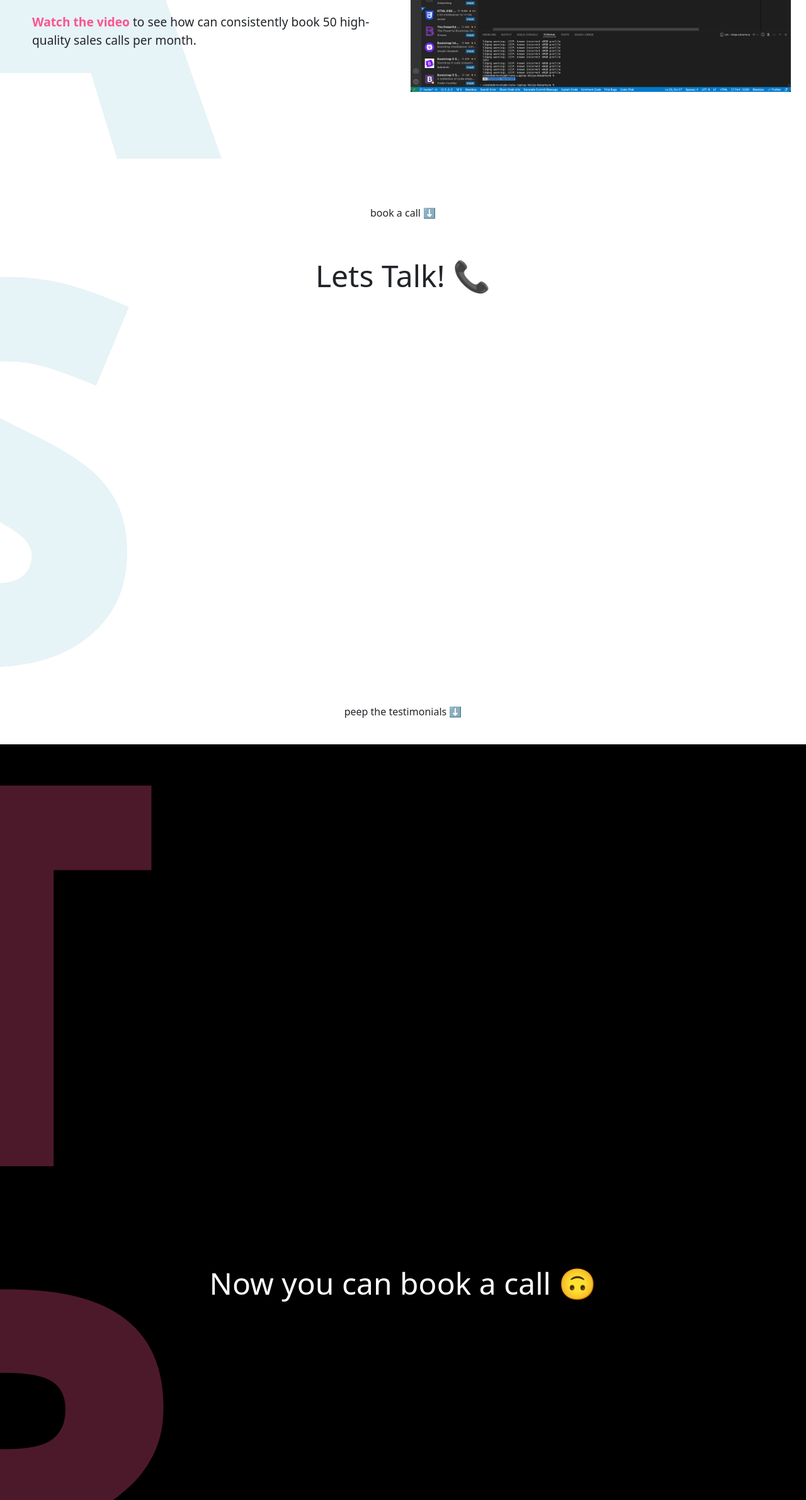
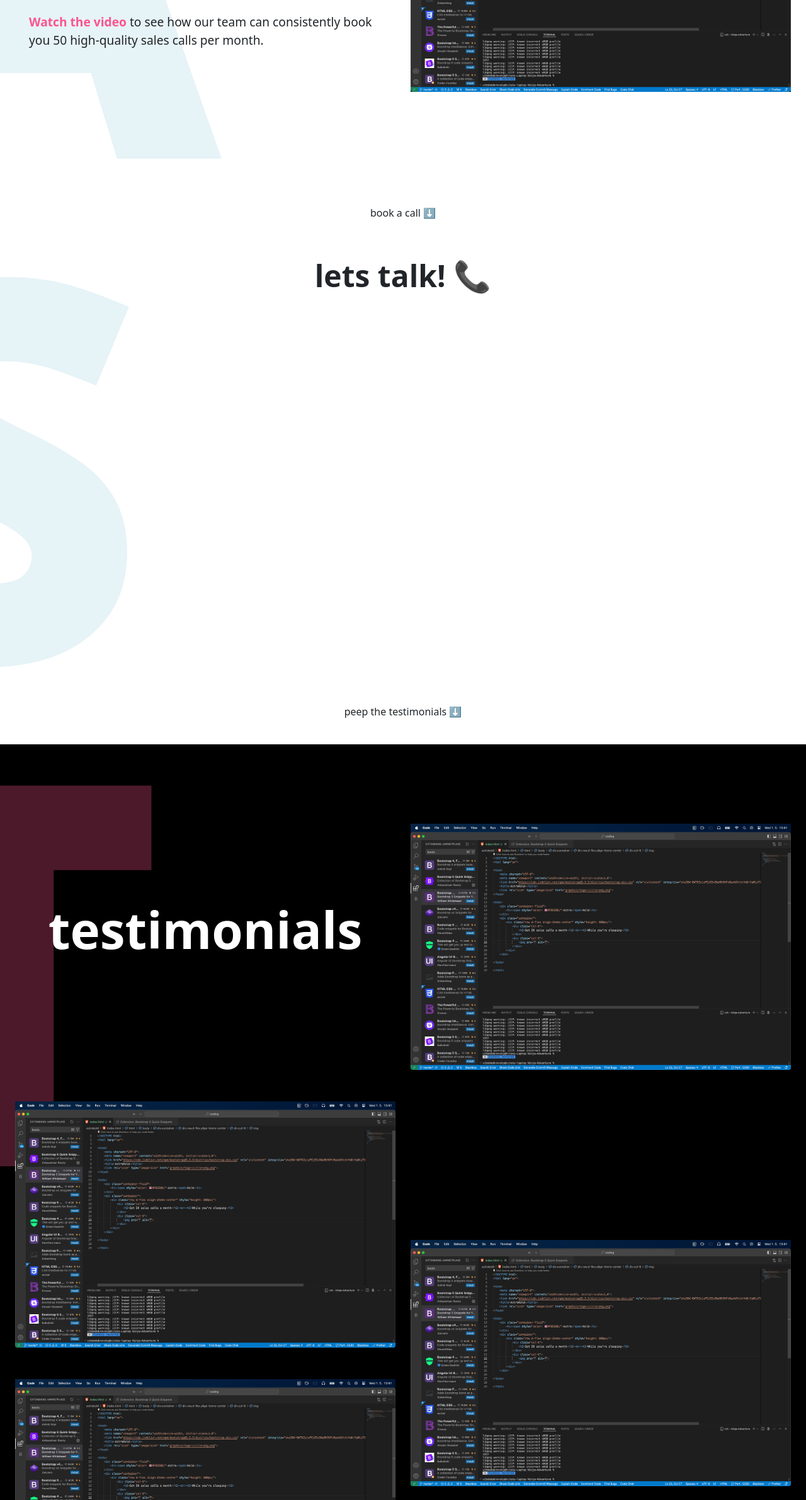
Before and after one commit to dantevee/astrakold-websites, a plain HTML site: page index.html in a window 1280 px wide. Shown: the part 418-2800 px from the top of the page at 63% size. Drawn offline with nearby package versions, Linux system fonts and the light colour scheme; a script that the page names is missing.

Commit message:
testimonials section

```diff
--- a/index.html
+++ b/index.html
@@ -16,22 +16,22 @@
 
     <div class="container-fluid section">
         <p class="letter">A</p>
-        <h1 style="height: 5%; text-align: center; font-weight: 700;"><span style="color: #FB558D;">Astra</span>Kold</h1>
+        <h1 style="height: 5%; text-align: center; font-weight: 700; font-size: 2rem;"><span style="color: #FB558D; font-weight: 800;">Astra</span>Kold</h1>
 
         <div class="container-fluid" style="height: 80%;">
             <div class="row d-flexi align-items-center h-100 justify-content-center">
                 <div class="col d-flex justify-content-center align-items-center">
-                    <div style="width: 550px;">
-                        <h2 style="font-size: 3rem; margin: 0; font-weight: 500;">Get <span style="color: #FB558D;">50</span> sales calls
+                    <div style="width: 560px;">
+                        <h2 style="font-size: 3rem; margin: 0; font-weight: 500;">Get <span style="color: #FB558D;font-weight: 600;">50</span> sales calls
                             a month</h2><br>
                         <h3 style="font-size: 2rem; font-weight: 500;">While you're sleeping 😴</h3>
                         <p style="font-size: 1.2rem; margin-top: 2em; font-weight: 500;"><span style="color: #FB558D;"><strong>Watch the
-                                    video</strong></span> to see how can consistently book 50 high-quality sales calls
+                                    video</strong></span> to see how our team can consistently book you 50 high-quality sales calls
                             per month.</p>
                     </div>
                 </div>
                 <div class="col d-flex justify-content-center align-items-center">
-                    <img class="mainvid" src="graphics/temp.png" alt="temp">
+                    <img class="mainvid" src="graphics/temp.png" alt="about-video">
                 </div>
             </div>
         </div>
@@ -46,7 +46,7 @@
     <div class="container-fluid section">
         <p class="letter">S</p>
         <div class="container d-flex justify-content-center align-items-center" style="height: 15%;">
-            <h2 class="h1" style="font-size: 3rem;">Lets Talk! 📞</h2>
+            <h2 class="h1" style="font-size: 3rem; font-weight: 800;">lets talk! 📞</h2>
         </div>
         <div class="container" style="height: 70%;">
             <!-- Calendly inline widget begin -->
@@ -60,11 +60,36 @@
             <p>peep the testimonials ⬇️</p>
         </div>
     </div>
-
     <!-- TESTIMONIALS SECTION --------------------------------------------------------------->
 
-    <div class="container-fluid section" style="background-color: black;">
+    <div class="container-fluid section" style="background-color: black; height: fit-content; padding-bottom: 100px;">
         <p class="letter" style=" color: #FB558D;">T</p>
+        <div class="container-fluid" style="padding-top: 10%;">
+            <div class="row d-flexi align-items-center justify-content-center">
+                <div class="col d-flex justify-content-center text-center">
+                    <div style="width: 550px;">
+                        <h2 class="testimonialh1">testimonials</h2>
+                    </div>
+                </div>
+                <div class="col d-flex justify-content-center align-items-center">
+                    <img class="mainvid" src="graphics/temp.png" alt="results">
+                </div>
+            </div>
+
+            <div class="row">
+                <div class="col" style=" display: grid; place-content: center; gap: 50px; margin-top: 50px; margin-bottom: 50px;">
+                    <img src="graphics/temp.png" alt="zoom-testimonail" class="testimonial">
+                    <img src="graphics/temp.png" alt="dm" class="testimonial">
+                </div>
+                <div class="col" style="display: grid; place-content: center;">
+                    <img src="graphics/temp.png" alt="calendar" class="testimonial">
+                </div>
+            </div>
+        </div>
+
+
+
+        </div>
     </div>
 
     <!-- BOOKING SECTION 2 ------------------------------------------------------------------->
--- a/style.css
+++ b/style.css
@@ -5,16 +5,6 @@
 .section {
     height: 100vh;
     position: relative;
-}
-
-.mainvid {
-    width: 100%;
-}
-
-@media (min-width: 539px) and (max-width: 1042px) {
-    .mainvid {
-        width: 500px;
-    }
 }
 
 .letter {
@@ -29,3 +19,51 @@
   -ms-user-select: none; /* IE 10 and IE 11 */
   user-select: none; /* Standard syntax */
 }
+
+.mainvid {
+    width: 100%;
+}
+
+.testimonial {
+    width: 100%;
+}
+
+
+.testimonialvid {
+    width: 100%;
+}
+
+@media (min-width: 539px) and (max-width: 1200px) {
+    .mainvid {
+        width: 500px;
+    }
+
+
+}
+@media (min-width: 539px) and (max-width: 1200px) {
+    .testimonial {
+        width: 500px;
+    }
+
+
+}
+
+
+@media (max-width: 539px) {
+    .testimonial {
+        width: 80dvw;
+    }
+}
+
+.testimonialh1 {
+    font-size: 5rem;
+    margin-bottom: 10%;
+    font-weight: 800;
+    color: white;
+}
+
+@media (max-width: 580px) {
+    .testimonialh1 {
+        font-size: 3rem;
+    }
+}
```
